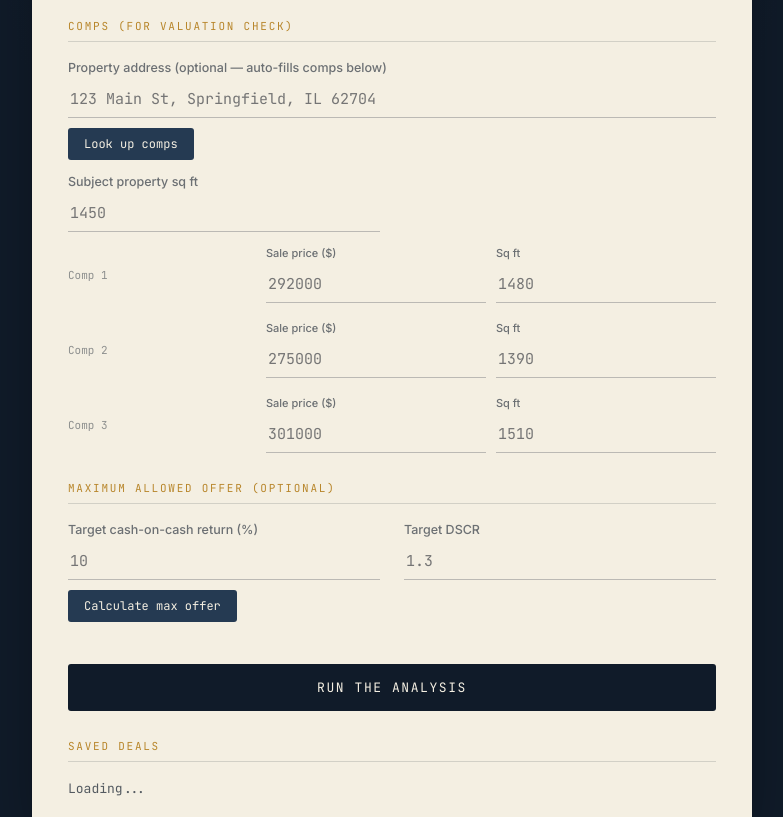
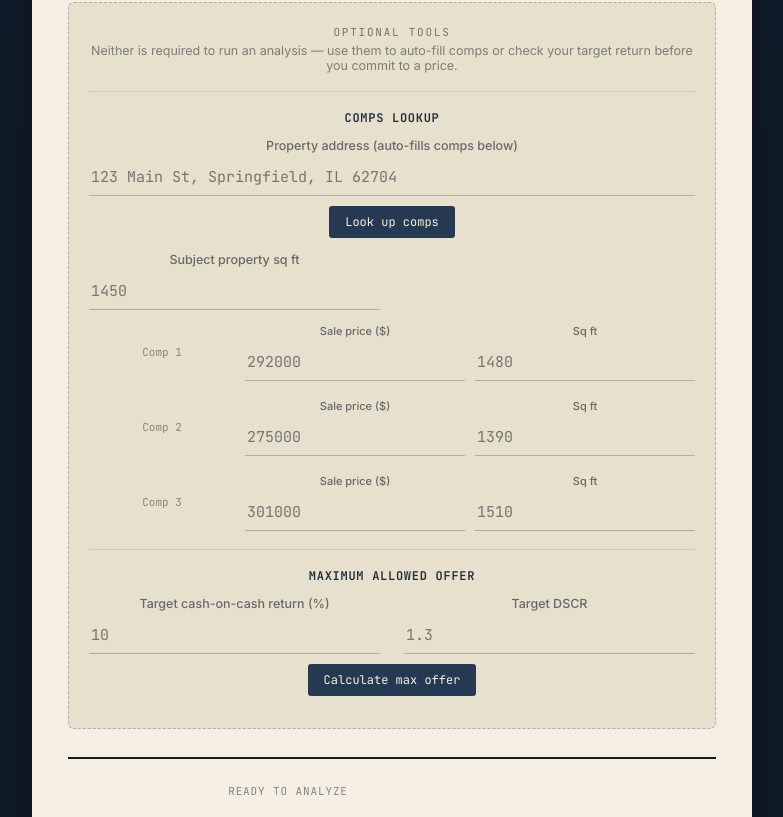
Before and after one commit to vandreds-cloud/deal-analyzer, a website: page index.html in a window 1280 px wide. Shown: the part 903-1720 px from the top of the page, without its empty margins (248-1031 px from the left). Drawn offline with Linux system fonts and the light colour scheme; a script that the page names is missing.

Commit message:
wire MAO result into AI narrative

```diff
--- a/index.html
+++ b/index.html
@@ -298,6 +298,67 @@
     font-family:'JetBrains Mono', monospace;
   }
 
+  .optional-tools{
+    margin-top: 28px;
+    padding: 22px 20px;
+    background: var(--paper-dim);
+    border: 1.5px dashed rgba(16,27,41,0.25);
+    border-radius: 6px;
+  }
+
+  .optional-tools-label{
+    font-family:'JetBrains Mono', monospace;
+    font-size: 11px;
+    letter-spacing: 0.16em;
+    text-transform: uppercase;
+    color: rgba(16,27,41,0.55);
+    margin-bottom: 4px;
+  }
+
+  .optional-tools-sub{
+    font-size: 12.5px;
+    color: rgba(16,27,41,0.5);
+    margin-bottom: 18px;
+  }
+
+  .tool-block{
+    padding-top: 18px;
+    border-top: 1px solid rgba(16,27,41,0.1);
+    margin-top: 18px;
+  }
+
+  .tool-block:first-of-type{
+    padding-top: 0;
+    border-top: none;
+    margin-top: 0;
+  }
+
+  .tool-block-title{
+    font-family:'JetBrains Mono', monospace;
+    font-size: 12px;
+    font-weight: 600;
+    color: var(--ink-2);
+    margin-bottom: 12px;
+    text-transform: uppercase;
+    letter-spacing: 0.06em;
+  }
+
+  .ready-divider{
+    border-top: 2px solid var(--ink);
+    padding-top: 24px;
+    margin-top: 28px;
+    text-align: center;
+  }
+
+  .ready-divider p{
+    font-family:'JetBrains Mono', monospace;
+    font-size: 11px;
+    color: rgba(16,27,41,0.5);
+    letter-spacing: 0.08em;
+    text-transform: uppercase;
+    margin: 0;
+  }
+
   @media (max-width: 560px){
     .grid, .grid.narrow{ grid-template-columns: 1fr 1fr; }
     .metrics{ grid-template-columns: 1fr 1fr; }
@@ -319,8 +380,7 @@
     <div id="upgradeArea" style="text-align:center; margin-bottom:20px;"></div>
     <div class="eyebrow">Field Ledger · Deal Inspection</div>
     <h1>Rental Deal Analyzer</h1>
-    <p>Enter a property's numbers. Get the cash flow, the returns, and a straight verdict on whether it holds up.</p>
-  </div>
+   <p>Enter a property's numbers. Get the cash flow, the returns, a straight verdict, and the maximum offer that still hits your target return.</p>
 
   <div class="ledger">
 
@@ -384,15 +444,21 @@
       </div>
     </div>
 
-    <div class="section-title">Comps (for valuation check)</div>
+    <div class="optional-tools">
+      <div class="optional-tools-label">Optional Tools</div>
+      <div class="optional-tools-sub">Neither is required to run an analysis — use them to auto-fill comps or check your target return before you commit to a price.</div>
+
+      <div class="tool-block">
+        <div class="tool-block-title">Comps Lookup</div>
         <div class="grid">
           <div class="field" style="grid-column: 1 / -1;">
-        <label for="lookupAddress">Property address (optional — auto-fills comps below)</label>
+            <label for="lookupAddress">Property address (auto-fills comps below)</label>
             <input type="text" id="lookupAddress" placeholder="123 Main St, Springfield, IL 62704">
           </div>
         </div>
         <button type="button" id="lookupBtn" style="margin-top:10px; background:var(--ink-3); color:var(--paper); border:none; padding:8px 16px; border-radius:3px; font-family:'JetBrains Mono', monospace; font-size:12px; cursor:pointer;">Look up comps</button>
         <div id="lookupStatus" style="font-family:'JetBrains Mono', monospace; font-size:12px; margin-top:8px;"></div>
+
         <div class="grid" style="margin-top:14px;">
           <div class="field">
             <label for="sqft">Subject property sq ft</label>
@@ -417,8 +483,10 @@
             <div class="sub"><label>Sq ft</label><input type="number" id="c3s" placeholder="1510"></div>
           </div>
         </div>
+      </div>
 
-    <div class="section-title">Maximum Allowed Offer (optional)</div>
+      <div class="tool-block">
+        <div class="tool-block-title">Maximum Allowed Offer</div>
         <div class="grid">
           <div class="field">
             <label for="targetCoC">Target cash-on-cash return (%)</label>
@@ -431,7 +499,12 @@
         </div>
         <button type="button" id="maoBtn" style="margin-top:10px; background:var(--ink-3); color:var(--paper); border:none; padding:8px 16px; border-radius:3px; font-family:'JetBrains Mono', monospace; font-size:12px; cursor:pointer;">Calculate max offer</button>
         <div id="maoResult" style="font-family:'JetBrains Mono', monospace; font-size:13px; margin-top:10px;"></div>
+      </div>
+    </div>
 
+    <div class="ready-divider">
+      <p>Ready to analyze</p>
+    </div>
     <button class="run" id="runBtn">Run the analysis</button>
 
     <div class="results" id="results">
@@ -599,7 +672,7 @@
       const response = await fetch('/api/analyze', {
         method: 'POST',
         headers: { 'Content-Type': 'application/json' },
-        body: JSON.stringify(inputs)
+        body: JSON.stringify({ ...inputs, maxOffer: window.lastMaoResult ? window.lastMaoResult.maxOffer : null })
       });
 
       if (!response.ok) throw new Error('Server error');
@@ -786,7 +859,6 @@ if (num('rent') <= 0) {
     resultEl.textContent = 'Calculating…';
 
     const base = {
-
       downPct: num('downpct'), rate: num('rate'), termYears: num('term'),
       closing: num('closing'), rehab: num('rehab'), rent: num('rent'),
       vacancyPct: num('vacancy'), annualTaxes: num('taxes'), annualInsurance: num('insurance'),
```
Also changed, not shown: server.js (+9 -6 lines). Lines whose indentation alone changed are shown as unchanged.
